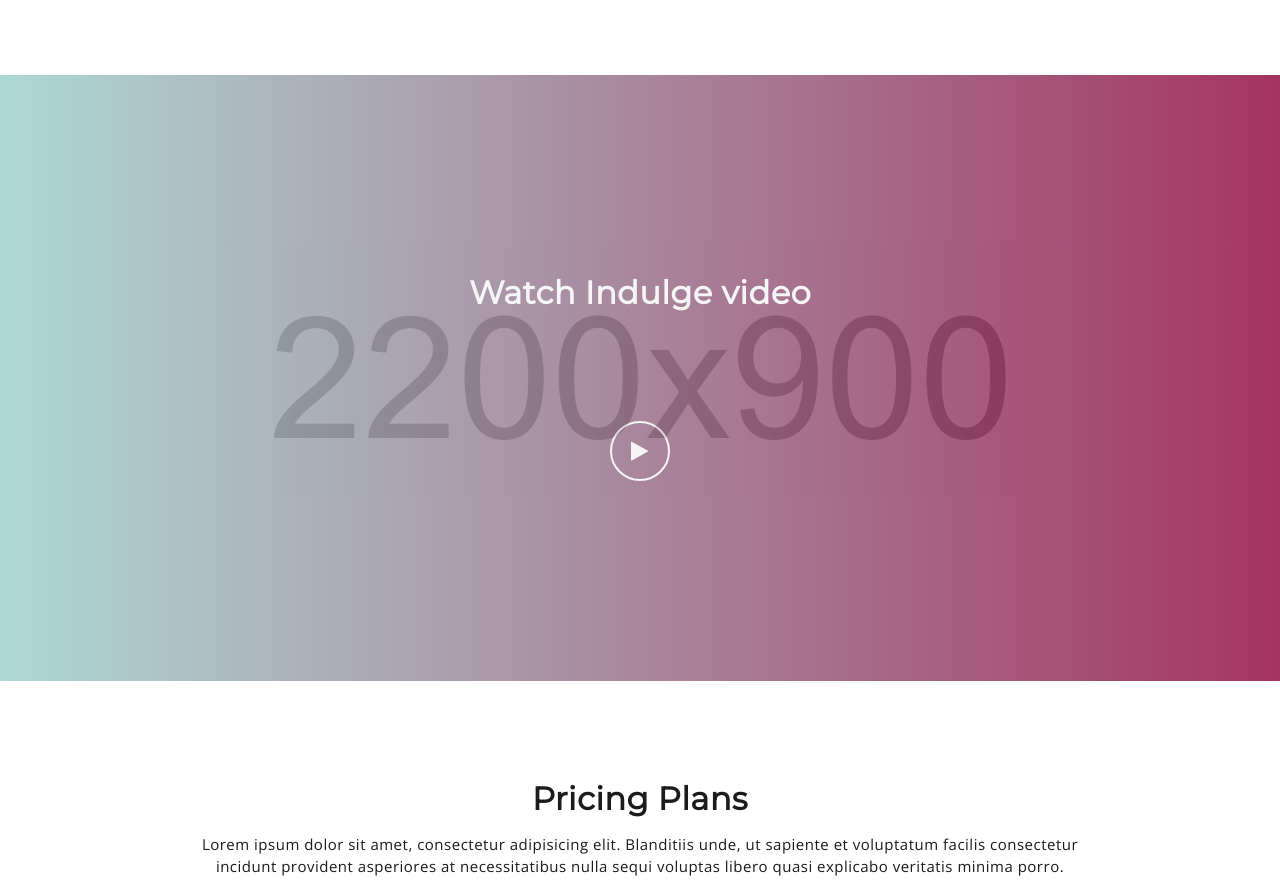
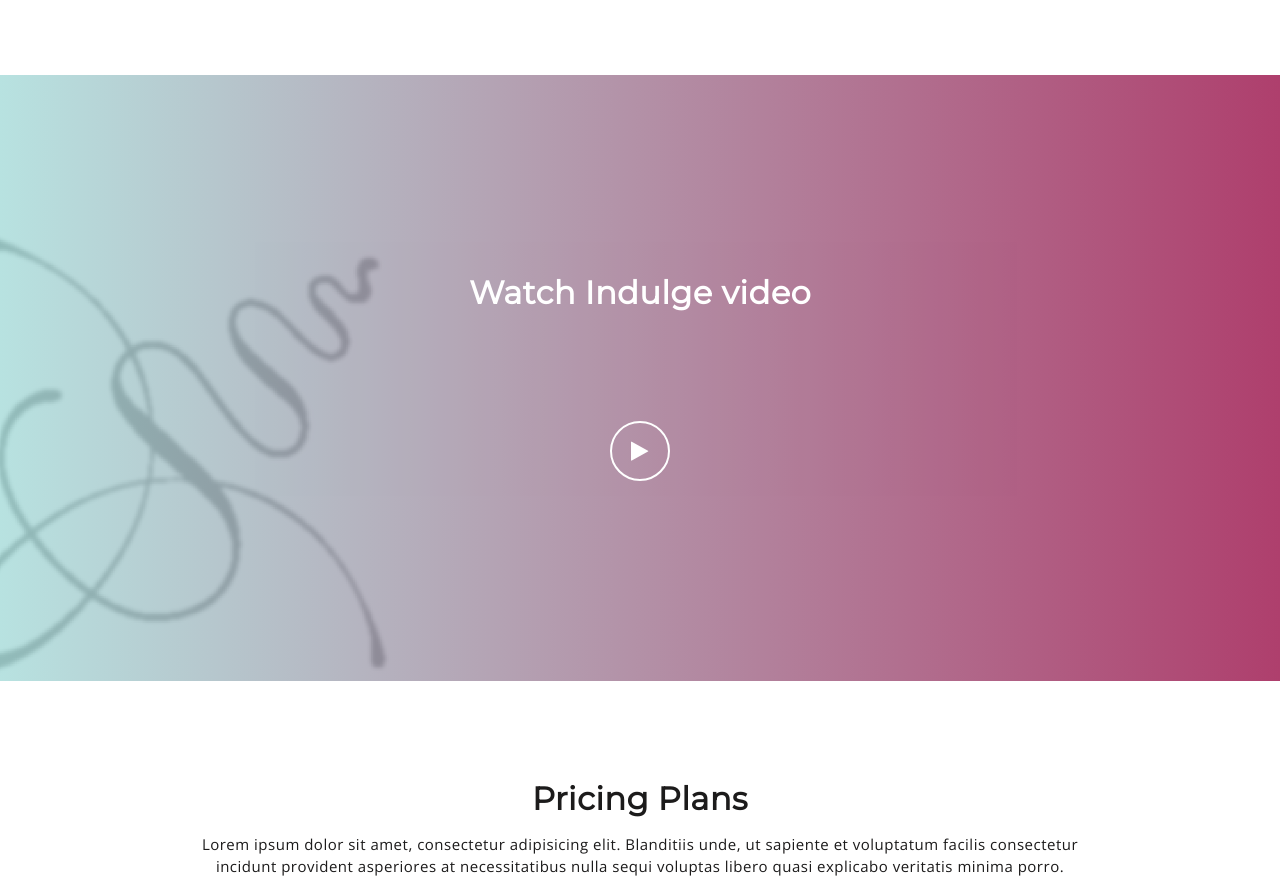
Before and after one commit to pabou061/indulge-ottawa, a PHP site: page /index.html in a window 1280 px wide. Shown: the part 1283-2163 px from the top of the page. Run offline with PHP 8.4, Linux system fonts and the light colour scheme; some libraries are stand-ins or nearby versions.

Commit message:
add new image bg

```diff
--- a/style.css
+++ b/style.css
@@ -448,7 +448,7 @@ button:focus {
 
 
 #mu-video {
-	background-image: url("assets/images/about-video-bg.jpg");
+	background-image: url("assets/images/main2.png");
 	background-attachment: fixed;
 	background-position: center center;
 	-webkit-background-size: cover;
```
Also changed, not shown: assets/images/main2.png (added).
